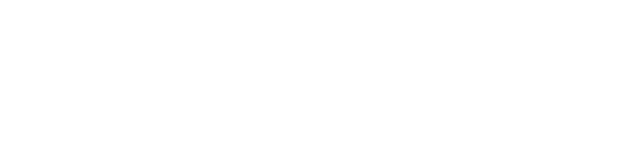
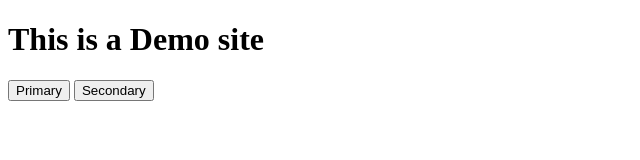
Before and after one commit to souvik-wizard/JavaScript_Projects, a plain HTML site: page Ajax/index.html in a window 1280 px wide. Shown: the whole page, without its empty margins (0-640 px from the left). Drawn offline with Linux system fonts and the light colour scheme.

Commit message:
Update index.html

```diff
--- a/Ajax/index.html
+++ b/Ajax/index.html
@@ -7,7 +7,9 @@
     <title>Ajax Learning</title>
 </head>
 <body>
-
+    <h1>This is a Demo site </h1>
+    <button type="button" class="btn btn-primary">Primary</button>
+    <button type="button" class="btn btn-secondary">Secondary</button>
 </body>
 <script src="app.js"></script>
 </html>
```
